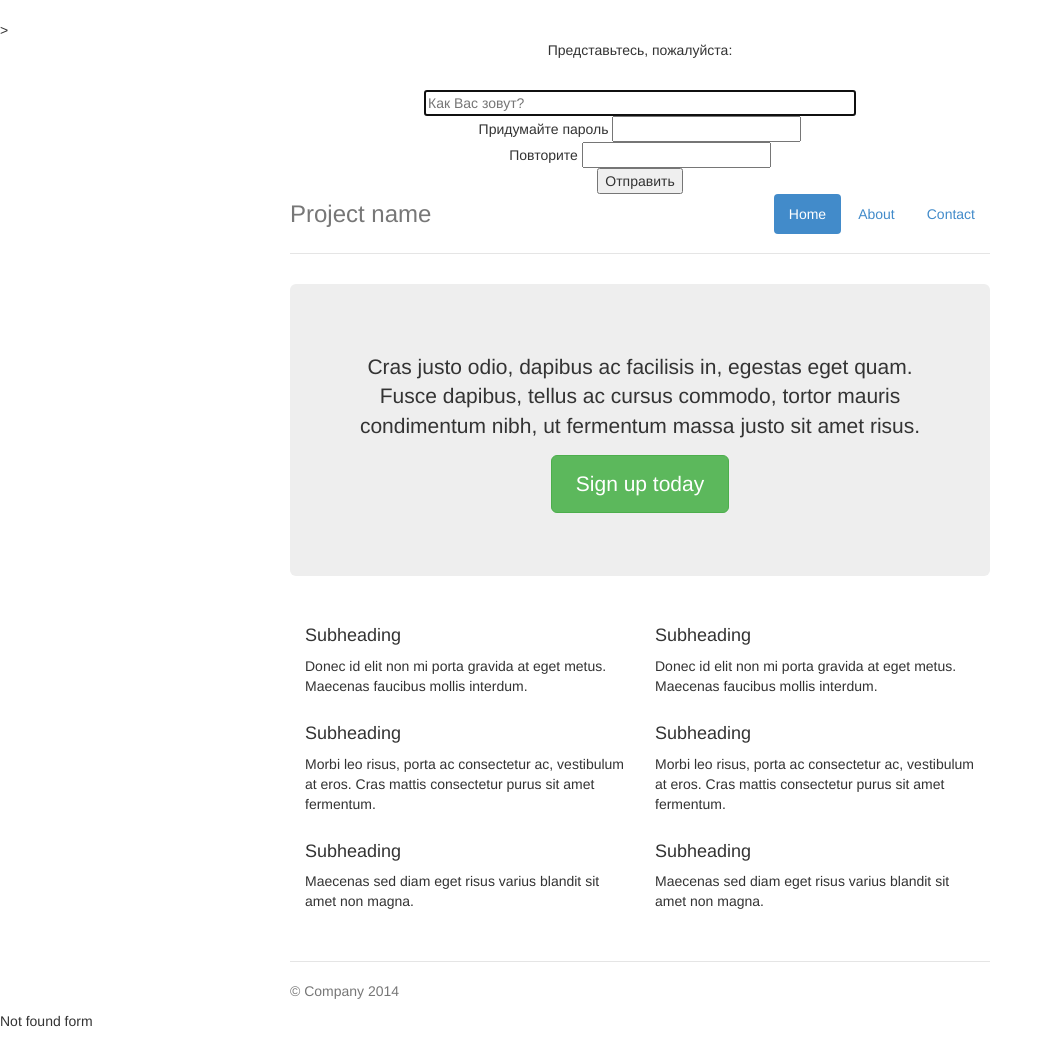
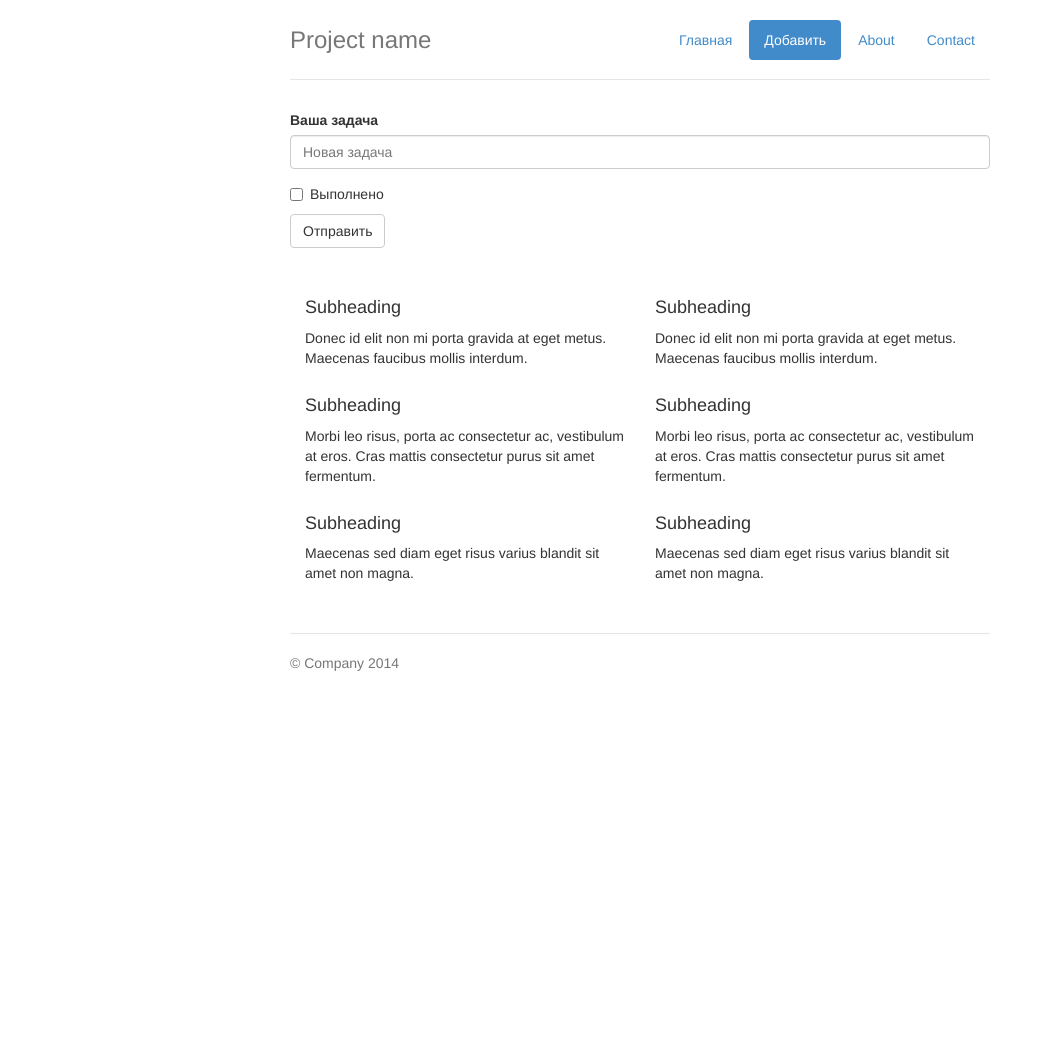
Before and after one commit to ekaterina8/ToDo, a PHP site: page /?r=add in a window 1280 px wide. Shown: the whole page, without its empty margins (0-1053 px from the left). After the commit the page ends 671 px from the top, so only its background shows below. Run offline with PHP 8.4, Linux system fonts and the light colour scheme; data that the repository does not hold is empty.

Commit message:
change cl

```diff
--- a/app/views/add.php
+++ b/app/views/add.php
@@ -29,14 +29,14 @@
       <script src="https://oss.maxcdn.com/html5shiv/3.7.2/html5shiv.min.js"></script>
       <script src="https://oss.maxcdn.com/respond/1.4.2/respond.min.js"></script>
     <![endif]-->
->
+
     <title>Votre resume</title>
     <link href="http://agitki.ru/_bl/1/69296067.png" rel="shortcut icon" />
   </head>
 
   <body>
 
-    <form method="POST" action="resum.php">
+   <!--  <form method="POST" action="resum.php">
         <center><p>Представьтесь, пожалуйста:</p><br />
             <input type="text" name="name" size="50" autofocus tabindex="1" placeholder="Как Вас зовут?" /><br />
 
@@ -50,22 +50,36 @@
             <input type="submit" name="send" value="Отправить" /><br />
         </center>
     </form>
+ -->
 
       <div class="container">
         <div class="header">
           <ul class="nav nav-pills pull-right">
-          <li class="active"><a href="#">Home</a></li>
+            <li><a href="/">Главная</a></li>
+            <li class="active"><a href="/?r=add">Добавить</a></li>
             <li><a href="#">About</a></li>
             <li><a href="#">Contact</a></li>
           </ul>
           <h3 class="text-muted">Project name</h3>
         </div>
 
-      <div class="jumbotron">
-        <h1><?php echo $pageTitle; ?></h1>
-        <p class="lead">Cras justo odio, dapibus ac facilisis in, egestas eget quam. Fusce dapibus, tellus ac cursus commodo, tortor mauris condimentum nibh, ut fermentum massa justo sit amet risus.</p>
-        <p><a class="btn btn-lg btn-success" href="#" role="button">Sign up today</a></p>
+      <div>
+          <form role="form" method="POST" action="/?r=add">
+            <div class="form-group">
+              <label for="task">Ваша задача</label>
+              <input type="text" class="form-control" name="task" id="task" placeholder="Новая задача">
       </div>
+
+      <div class="checkbox">
+        <label>
+            <input type="checkbox"> Выполнено
+        </label>
+      </div>
+
+      <button type="submit" class="btn btn-default">Отправить</button>
+          </form>
+      </div>
+
 
       <div class="row marketing">
         <div class="col-lg-6">
--- a/app/views/list.php
+++ b/app/views/list.php
@@ -36,7 +36,8 @@
     <div class="container">
       <div class="header">
         <ul class="nav nav-pills pull-right">
-          <li class="active"><a href="#">Home</a></li>
+          <li class="active"><a href="#">Главная</a></li>
+          <li><a href="/?r=add">Добавить</a></li>
           <li><a href="#">About</a></li>
           <li><a href="#">Contact</a></li>
         </ul>
--- a/index.php
+++ b/index.php
@@ -15,7 +15,7 @@ if ($request->getRoute() == "delete") {
 }
 
 if ($request->getRoute() == "add") {
-    todoAdd();
+    todoAdd($request);
 }
 
 function todoList($request)
@@ -32,32 +32,15 @@ function todoList($request)
 
 function todoDelete()
 {
-    if ( !isset($_GET['id']) ) {
-        echo "Id not found";
-        return;
-    }
-    echo $_GET['id'];
-    echo "<br />Delete page";
+
 }
 
 // http://localhost:12345/?r=add
-function todoAdd()
+function todoAdd($request)
 {
-      include __DIR__."/app/views/add.php";
 
-   if(!isset($_GET['form'])){
-        echo "Not found form";
-        return;
-    }
-
-    if ($_POST["send"]) {
-
-        echo $request->getPost("name");
-        echo "<br/>";
-        echo $request->getPost("parol");
-        echo "<br/>";
-    }
-
+    echo $request->getPost("task");
+    include __DIR__."/app/views/add.php";
 }
 
 function todoShow()
--- a/src/Http/Request.php
+++ b/src/Http/Request.php
@@ -52,5 +52,4 @@ class Request
         return $default;
     }
 
-    // add method getPost($name, $default)
 }
```
Also changed, not shown: class.php (+13 -2 lines), 2 other files. Lines whose indentation alone changed are shown as unchanged.
